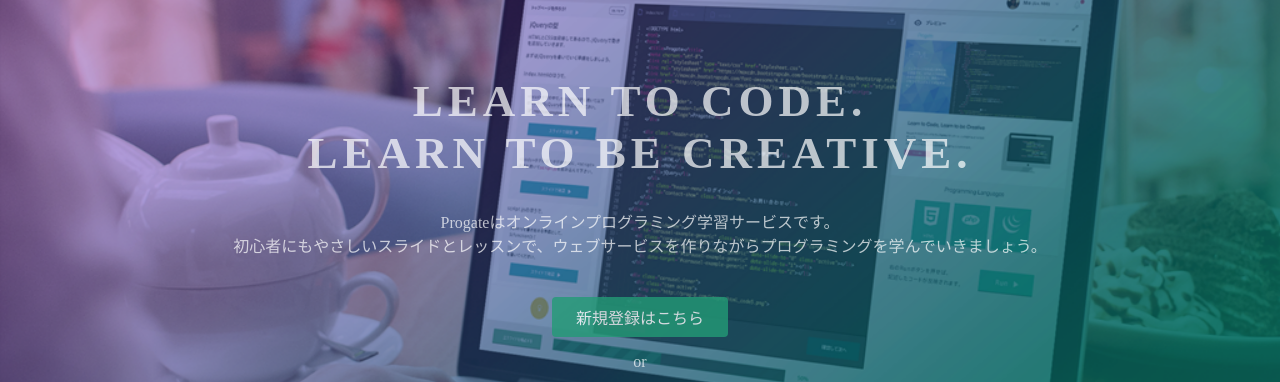
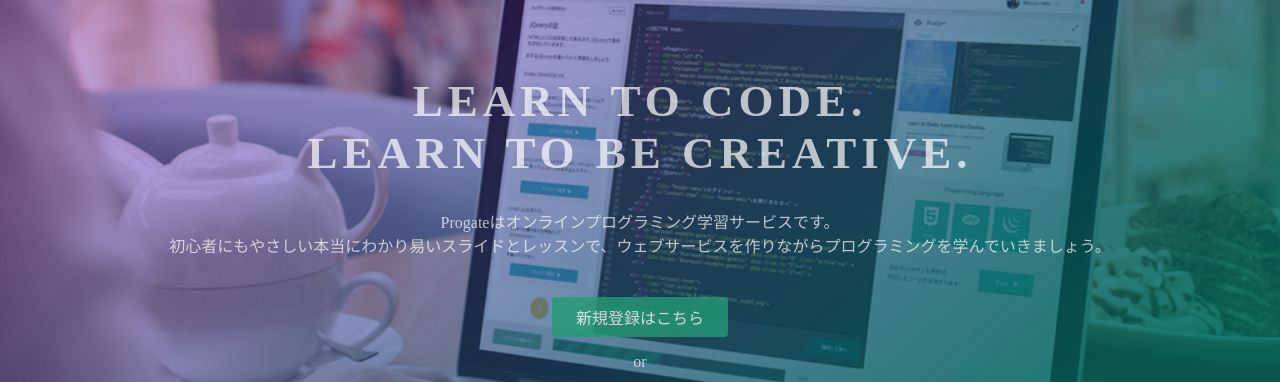
Before and after one commit to miyahiron/miyahiron, a plain HTML site: page index.html in a window 1280 px wide. Shown: the part 135-517 px from the top of the page. Drawn offline with Linux system fonts and the light colour scheme.

Commit message:
Update index.html

```diff
--- a/index.html
+++ b/index.html
@@ -24,7 +24,7 @@
   <div class="top-wrapper">
     <div class="container">
       <h1>LEARN TO CODE.<br>LEARN TO BE CREATIVE.</h1>
-      <p>Progateはオンラインプログラミング学習サービスです。<br>初心者にもやさしいスライドとレッスンで、ウェブサービスを作りながらプログラミングを学んでいきましょう。</p>
+      <p>Progateはオンラインプログラミング学習サービスです。<br>初心者にもやさしい本当にわかり易いスライドとレッスンで、ウェブサービスを作りながらプログラミングを学んでいきましょう。</p>
       <div class="btn-wrapper">
         <a href="#" class="btn signup">新規登録はこちら</a>
         <p>or</p>
```
